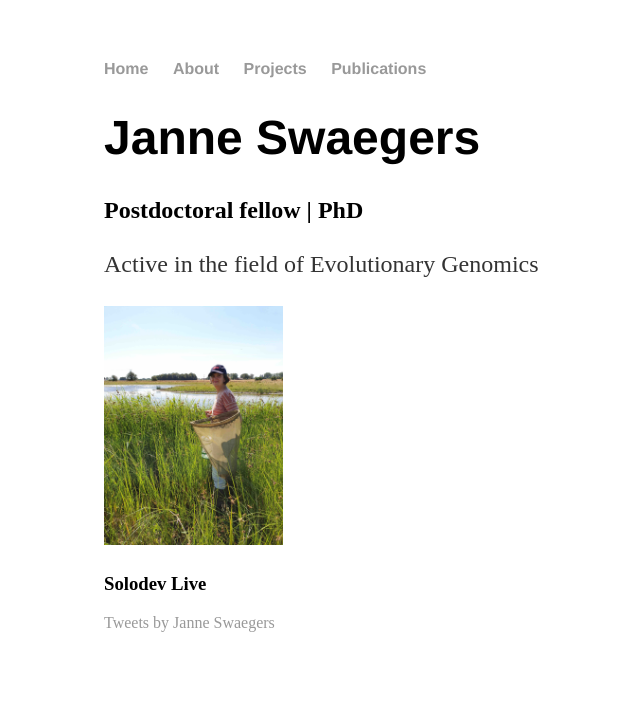
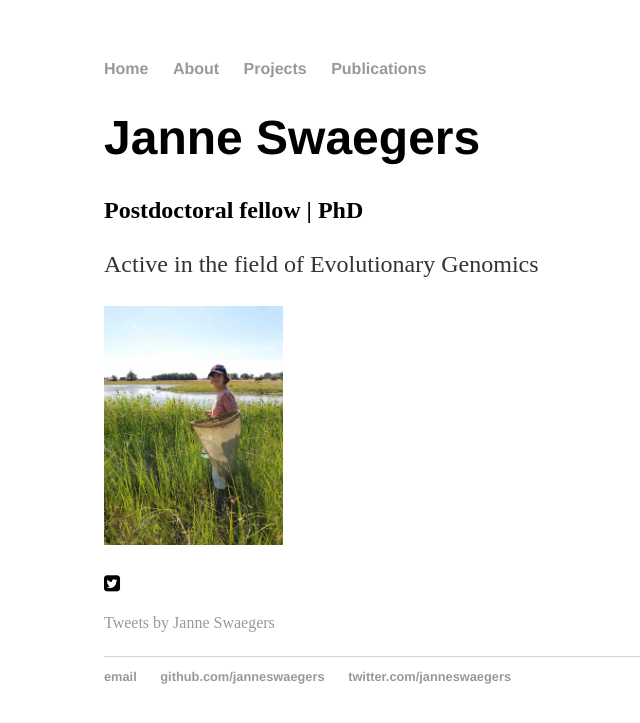
Before and after one commit to janneswaegers/janneswaegers.github.io, a Jekyll site: the page built from index.html, in a window 1280 px wide. Shown: the top 723 px of the page, without its empty margins (88-728 px from the left). Built offline with Jekyll 4.4.1, drawn with Linux system fonts in a browser that asks for light colours.

Commit message:
Update index.html

```diff
--- a/index.html
+++ b/index.html
@@ -17,7 +17,6 @@
          <div class="panel panel-danger">
             <div class="panel-heading">
                <h3 class="panel-title"><i class="fa fa-twitter-square" aria-hidden="true"></i>
-                  Solodev Live
                </h3>
             </div>
             <div class="panel-body">
@@ -31,7 +30,9 @@
 </div>
 <script async src="//platform.twitter.com/widgets.js
 
-
+<link href="https://maxcdn.bootstrapcdn.com/bootstrap/3.3.7/css/bootstrap.min.css" rel="stylesheet">
+<script src="https://maxcdn.bootstrapcdn.com/bootstrap/3.3.7/js/bootstrap.min.js"></script>
+<link href="https://maxcdn.bootstrapcdn.com/font-awesome/4.7.0/css/font-awesome.min.css" rel="stylesheet">
 
 
 
```
